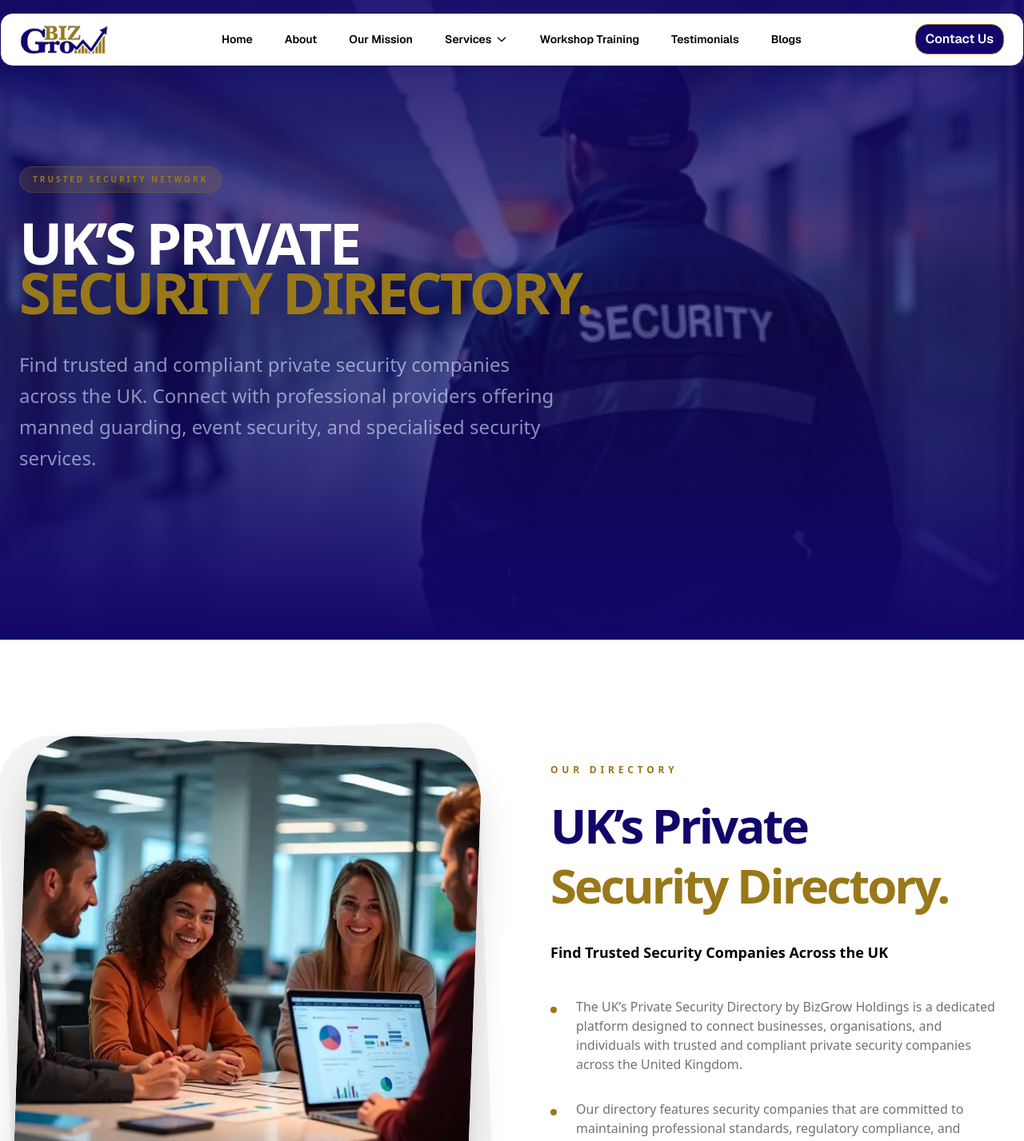
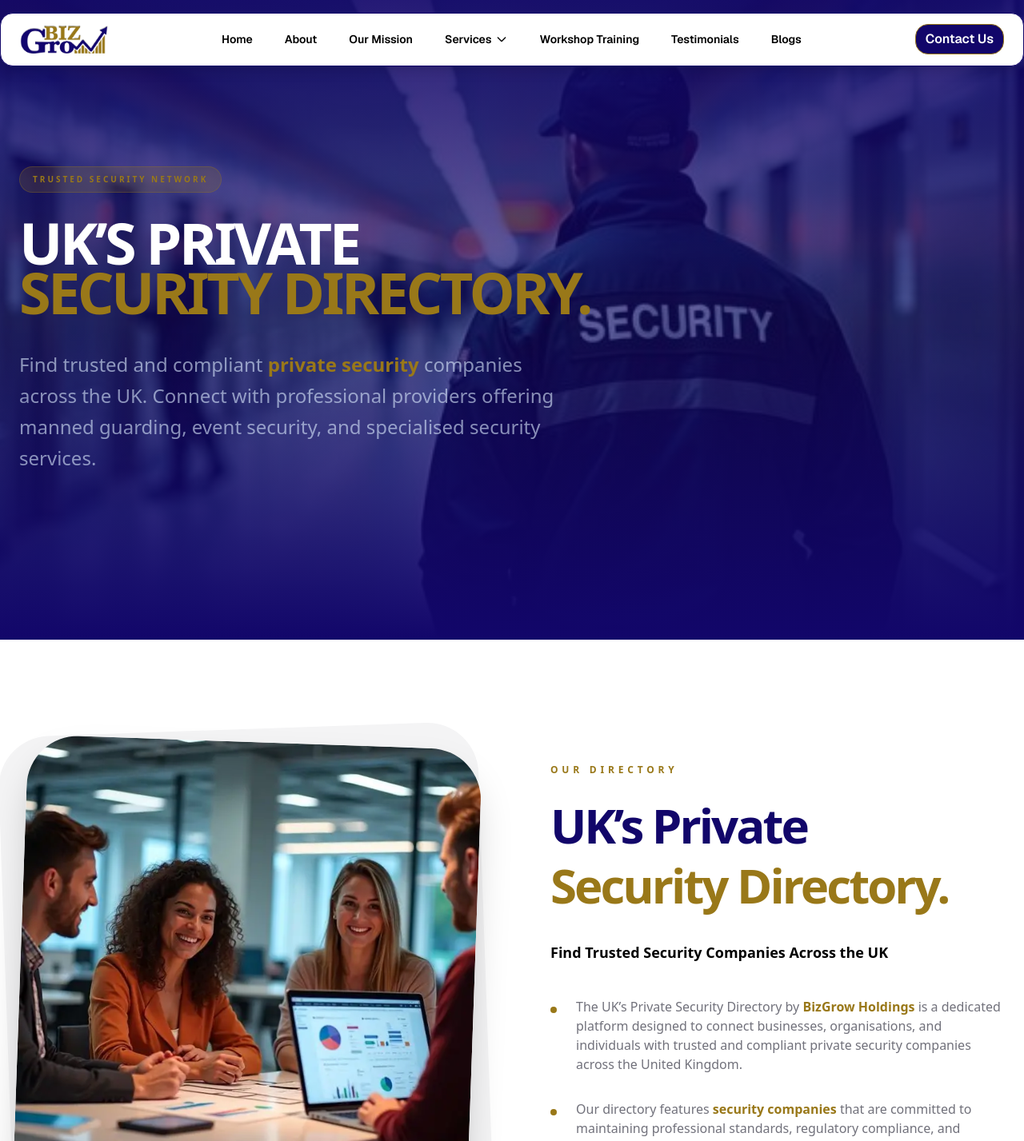
Before and after one commit to bizgrowholdings50-ctrl/Bizgrow-Holdings, a Next.js app: page /uks-private-security-directory in a window 1280 px wide. Shown: the top 1427 px of the page at 80% size. Built offline with nearby package versions, Linux system fonts and the light colour scheme.

Commit message:
Add the onpage seo and internal linking of uk private security page

```diff
--- a/app/uks-private-security-directory/page.jsx
+++ b/app/uks-private-security-directory/page.jsx
@@ -16,11 +16,12 @@ import {
   ArrowUpRight,
   Rocket,
 } from "lucide-react";
+import Link from "next/link";
 
 export const metadata = {
-  title: "Digital Marketing & Web Solutions UK | BizGrow Digital",
+  title: "UK Private Security Directory | Trusted & Verified Companies",
   description:
-    "Enterprise-grade web development and ROI-driven digital marketing. Specialized in Next.js, Technical SEO, and Paid Media for the UK market.",
+    "UK Private Security Directory to find trusted, compliant companies offering guarding, patrols, events & CCTV services..",
 };
 
 const MarketingSolutionsPage = () => {
@@ -50,9 +51,16 @@ const MarketingSolutionsPage = () => {
               <span className="text-[#997819]">SECURITY DIRECTORY.</span>
             </h1>
             <p className="mt-10 text-blue-100/60 text-xl md:text-2xl max-w-2xl font-medium leading-relaxed">
-              Find trusted and compliant private security companies across the
-              UK. Connect with professional providers offering manned guarding,
-              event security, and specialised security services.
+              Find trusted and compliant{" "}
+              <Link
+                href="https://bizgrow-holdings.com/our-services/private-security-startup/"
+                className="text-[#997819] font-bold"
+              >
+                private security
+              </Link>{" "}
+              companies across the UK. Connect with professional providers
+              offering manned guarding, event security, and specialised security
+              services.
             </p>
           </FadeIn>
         </div>
@@ -69,7 +77,7 @@ const MarketingSolutionsPage = () => {
                   src="/strategy-meeting.webp"
                   width={600}
                   height={750}
-                  alt="Strategy"
+                  alt="UK’s Private Security Directory - BizGrow Holdings Ltd"
                   className="object-cover h-[650px]"
                 />
               </div>
@@ -88,10 +96,10 @@ const MarketingSolutionsPage = () => {
               <div className="space-y-8">
                 {[
                   {
-                    d: "The UK’s Private Security Directory by BizGrow Holdings is a dedicated platform designed to connect businesses, organisations, and individuals with trusted and compliant private security companies across the United Kingdom.",
+                    d: <>The UK’s Private Security Directory by <Link href="/" className="text-[#997819] font-bold">BizGrow Holdings</Link> is a dedicated platform designed to connect businesses, organisations, and individuals with trusted and compliant private security companies across the United Kingdom.</>,
                   },
                   {
-                    d: "Our directory features security companies that are committed to maintaining professional standards, regulatory compliance, and operational excellence within the private security industry.",
+                    d: <>Our directory features <Link href="https://bizgrow-holdings.com/security-companies-are-considered-the-safest-choice/" className="text-[#997819] font-bold">security companies</Link> that are committed to maintaining professional standards, regulatory compliance, and operational excellence within the private security industry.</>,
                   },
                   {
                     d: "Whether you are looking for manned guarding, event security, mobile patrols, CCTV monitoring, or specialised security services, our directory helps you easily find reliable providers.",
@@ -154,7 +162,7 @@ const MarketingSolutionsPage = () => {
               <p className="mb-3">
                 Finding the right security provider can be challenging. Our
                 directory simplifies this process by bringing together verified
-                and professional security companies in one place.
+                and professional <Link href="https://bizgrow-holdings.com/how-to-start-a-security-company-in-the-uk/" className="text-[#997819] font-bold">security companies</Link> in one place.
               </p>
               <p className="text-black mb-3 text-xl font-bold">
                 Key benefits include:
@@ -168,7 +176,7 @@ const MarketingSolutionsPage = () => {
                     d: "View company services, expertise, and capabilities",
                   },
                   {
-                    d: "Discover businesses working towards industry compliance",
+                    d: <>Discover businesses working towards industry <Link href="https://bizgrow-holdings.com/compliance-consultancies/" className="text-[#997819] font-bold">compliance</Link></>
                   },
                   {
                     d: "Save time when searching for reliable security providers",
@@ -195,7 +203,7 @@ const MarketingSolutionsPage = () => {
                     src="/private-directory.jpg"
                     fill
                     className="object-cover opacity-60"
-                    alt="Technology"
+                    alt="Why Use the UK’s Private Security Directory - BizGrow"
                   />
                   <div className="absolute inset-0 flex items-center justify-center">
                     <div className="w-32 h-32 bg-[#997819]/90 rounded-full flex items-center justify-center border-4 border-white/20 animate-pulse">
@@ -221,7 +229,7 @@ const MarketingSolutionsPage = () => {
             {[
               {
                 t: "VERIFIED COMPANIES",
-                d: "We showcase private security companies that are committed to professional standards, industry compliance, and reliable security services across the UK.",
+                d: <>We showcase private <Link href="https://bizgrow-holdings.com/top-security-companies-trusted-protection-for-every-business/" className="text-[#997819] font-bold">security companies</Link> that are committed to professional standards, industry compliance, and reliable security services across the UK.</>,
                 icon: <Globe />,
               },
               {
@@ -272,7 +280,7 @@ const MarketingSolutionsPage = () => {
                   individuals easily find reliable and professional security
                   service providers across the United Kingdom. It connects
                   clients with companies that are committed to industry
-                  standards, compliance, and high-quality security services.
+                  standards, <Link href="https://bizgrow-holdings.com/benefits-of-supply-chain-management-for-compliance/" className="text-[#997819] font-bold">compliance</Link>, and high-quality security services.
                 </p>
               </div>
             </FadeIn>
@@ -330,8 +338,8 @@ const MarketingSolutionsPage = () => {
               <span className="text-[#997819]">SERVE.</span>
             </h2>
             <p className="text-blue-100/50 max-w-xl  text-center text-lg">
-              Connecting businesses with trusted and compliant private security
-              companies across the UK to ensure safety, reliability, and
+              Connecting businesses with trusted and compliant private <Link href="https://bizgrow-holdings.com/how-bizgrow-holdings-helps-security-companies-win-contracts-in-the-uk/" className="text-[#997819] font-bold">security
+              companies</Link> across the UK to ensure safety, reliability, and
               professional protection services.
             </p>
           </div>
@@ -397,12 +405,14 @@ const MarketingSolutionsPage = () => {
 
               <div className="flex flex-col sm:flex-row gap-6 w-full justify-center items-center">
                 <FadeIn direction="up" delay={0.2}>
-                  <button className="relative group/btn overflow-hidden w-full sm:w-72 bg-[#997819] text-white px-10 py-6 rounded-2xl font-black uppercase tracking-[0.2em] text-[11px] transition-all duration-500 shadow-lg">
+                  <Link href="/contact-us"><button className="relative group/btn overflow-hidden w-full sm:w-72 bg-[#997819] text-white px-10 py-6 rounded-2xl font-black uppercase tracking-[0.2em] text-[11px] transition-all duration-500 shadow-lg">
                     <span className="relative z-40 group-hover/btn:text-[#12066a] transition-colors duration-500">
                       Contact us today
                     </span>
                     <div className="absolute inset-0 bg-white translate-y-full group-hover/btn:translate-y-0 transition-transform duration-500 ease-out z-30" />
                   </button>
+                  </Link>
+
                 </FadeIn>
               </div>
             </div>
```
Also changed, not shown: app/layout.js (line endings or trailing spaces), next.config.mjs (line endings or trailing spaces), package.json (line endings or trailing spaces), 1 other file (tests, documents, lock files or other folders).
